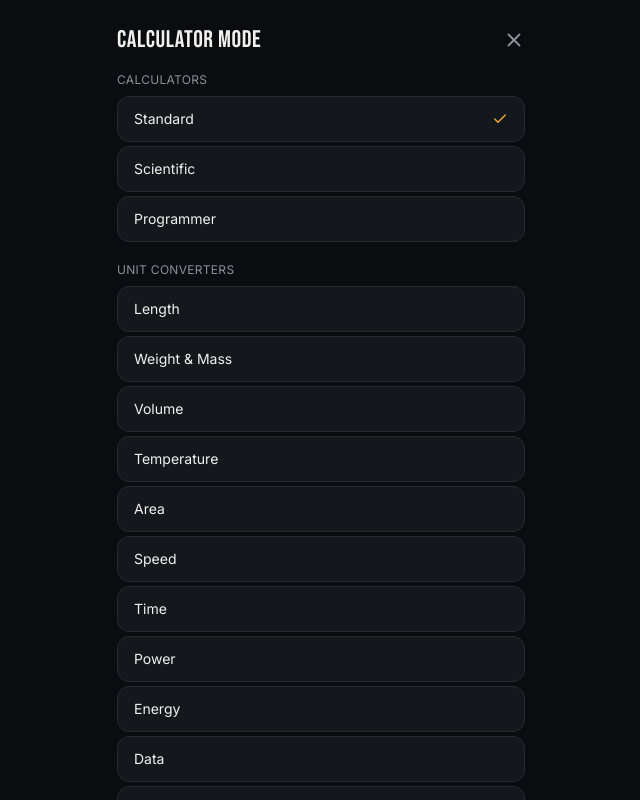
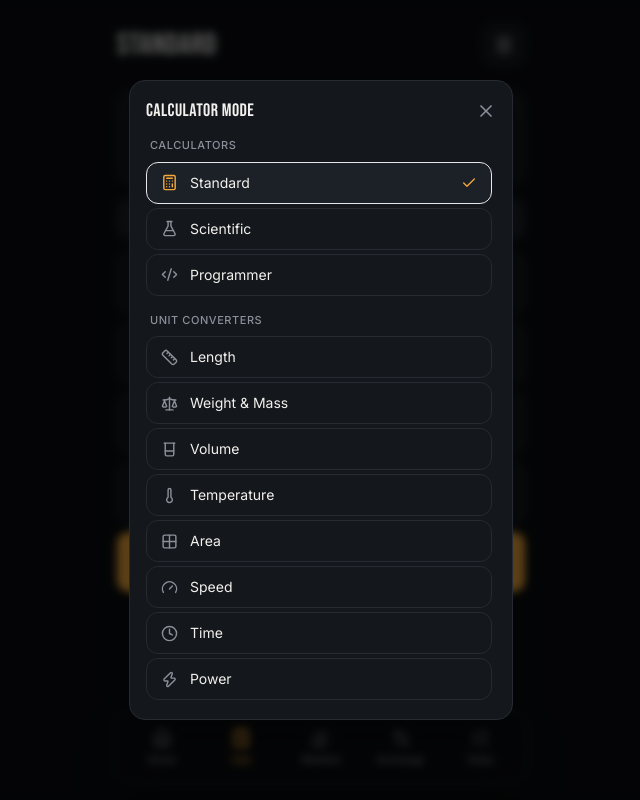
Before and after one commit to AbelXeon/DayFlow, a Next.js app: page /calculator in a window 1280 px wide. Both pictures are taken after a click on the button 823 px from the left and 45 px from the top of the page. Shown: the whole page, without its empty margins (319-959 px from the left). Built offline with nearby package versions, Linux system fonts and the light colour scheme.

Commit message:
make the ui intering

```diff
--- a/app/calculator/page.tsx
+++ b/app/calculator/page.tsx
@@ -1,6 +1,6 @@
 "use client";
 
-import { useState } from "react";
+import { useMemo, useState } from "react";
 import { Menu } from "lucide-react";
 import CalcMenuSheet, { CalcMode } from "@/components/calculator/CalcMenuSheet";
 import UnitConverterView from "@/components/calculator/UnitConverterView";
@@ -20,9 +20,26 @@ const padBasic = [
 
 function StandardView() {
   const [display, setDisplay] = useState("0");
+
+  const liveResult = useMemo(() => {
+    try {
+      const expr = display.replace(/×/g, "*").replace(/÷/g, "/").replace(/−/g, "-");
+      if (!/^[0-9+\-*/. %()]+$/.test(expr)) return null;
+      // eslint-disable-next-line no-new-func
+      const res = Function(`"use strict"; return (${expr})`)();
+      if (typeof res === "number" && isFinite(res) && String(res) !== display) {
+        return String(res);
+      }
+      return null;
+    } catch {
+      return null;
+    }
+  }, [display]);
+
   function insert(val: string) {
     setDisplay((d) => (d === "0" ? val : d + val));
   }
+
   function calculate() {
     try {
       const expr = display.replace(/×/g, "*").replace(/÷/g, "/").replace(/−/g, "-");
@@ -33,12 +50,18 @@ function StandardView() {
       setDisplay("Error");
     }
   }
+
   function clear() { setDisplay("0"); }
   function backspace() { setDisplay((d) => (d.length <= 1 ? "0" : d.slice(0, -1))); }
 
   return (
     <div className="px-5 pt-6">
-      <div className="rounded-2xl border border-border bg-surface p-5 mb-3 min-h-[6rem] flex items-end">
+      <div className="rounded-2xl border border-border bg-surface p-5 mb-3 min-h-[6rem] flex flex-col justify-end">
+        {liveResult !== null && (
+          <p className="font-mono text-muted text-sm text-right break-all w-full mb-1">
+            = {liveResult}
+          </p>
+        )}
         <p className="font-mono text-data text-3xl text-right break-all w-full">{display}</p>
       </div>
       <div className="flex gap-2 mb-3">
--- a/components/calculator/CalcMenuSheet.tsx
+++ b/components/calculator/CalcMenuSheet.tsx
@@ -2,12 +2,49 @@
 
 import { createPortal } from "react-dom";
 import { useEffect, useState } from "react";
-import { X, Check } from "lucide-react";
+import {
+  X,
+  Check,
+  Calculator,
+  FlaskConical,
+  Code2,
+  Ruler,
+  Scale,
+  Beaker,
+  Thermometer,
+  Grid2x2,
+  Gauge,
+  Clock,
+  Zap,
+  Flame,
+  HardDrive,
+  Wind,
+  Compass,
+  type LucideIcon,
+} from "lucide-react";
 
 export type CalcMode =
   | "standard" | "scientific" | "programmer"
   | "length" | "mass" | "volume" | "area" | "speed"
   | "time" | "power" | "energy" | "data" | "pressure" | "angle" | "temperature";
+
+const modeIcons: Record<CalcMode, LucideIcon> = {
+  standard: Calculator,
+  scientific: FlaskConical,
+  programmer: Code2,
+  length: Ruler,
+  mass: Scale,
+  volume: Beaker,
+  temperature: Thermometer,
+  area: Grid2x2,
+  speed: Gauge,
+  time: Clock,
+  power: Zap,
+  energy: Flame,
+  data: HardDrive,
+  pressure: Wind,
+  angle: Compass,
+};
 
 const groups: { label: string; items: { id: CalcMode; label: string }[] }[] = [
   {
@@ -50,27 +87,67 @@ export default function CalcMenuSheet({
   if (!mounted || !open) return null;
 
   return createPortal(
-    <div style={{ backgroundColor: "#0a0c0f" }} className="fixed inset-0 z-[999] flex flex-col">
-      <div className="mx-auto w-full max-w-md flex flex-col flex-1 px-5 pt-6 min-h-0">
-        <div className="flex items-center justify-between pb-4">
-          <h2 className="font-display text-2xl tracking-wide">Calculator mode</h2>
-          <button onClick={onClose} className="text-muted"><X size={22} /></button>
+    <div
+      onClick={onClose}
+      className="fixed inset-0 z-[999] flex items-center justify-center p-4 bg-black/60 backdrop-blur-sm"
+    >
+      <style>{`
+        .sheet-scroll::-webkit-scrollbar {
+          width: 4px;
+        }
+        .sheet-scroll::-webkit-scrollbar-track {
+          background: transparent;
+        }
+        .sheet-scroll::-webkit-scrollbar-thumb {
+          background: rgba(255, 255, 255, 0.12);
+          border-radius: 9999px;
+        }
+        .sheet-scroll::-webkit-scrollbar-thumb:hover {
+          background: rgba(255, 255, 255, 0.25);
+        }
+        .sheet-scroll {
+          scrollbar-width: thin;
+          scrollbar-color: rgba(255, 255, 255, 0.12) transparent;
+        }
+      `}</style>
+
+      <div
+        onClick={(e) => e.stopPropagation()}
+        className="w-full max-w-sm rounded-2xl border border-border bg-surface p-4 shadow-2xl flex flex-col max-h-[80vh]"
+      >
+        <div className="flex items-center justify-between pb-3">
+          <h2 className="font-display text-lg tracking-wide">Calculator mode</h2>
+          <button onClick={onClose} className="text-muted hover:text-text transition-colors">
+            <X size={20} />
+          </button>
         </div>
-        <div className="flex-1 overflow-y-auto pb-6">
+
+        <div className="flex-1 overflow-y-auto pr-1 sheet-scroll min-h-0">
           {groups.map((g) => (
-            <div key={g.label} className="mb-5">
-              <p className="text-muted text-xs mb-2 uppercase tracking-wide">{g.label}</p>
+            <div key={g.label} className="mb-4">
+              <p className="text-muted text-[11px] mb-2 uppercase tracking-wider px-1 font-medium">{g.label}</p>
               <div className="space-y-1">
-                {g.items.map((item) => (
-                  <button
-                    key={item.id}
-                    onClick={() => { onSelect(item.id); onClose(); }}
-                    className="w-full text-left rounded-xl px-4 py-3 text-sm bg-surface border border-border flex items-center justify-between"
-                  >
-                    {item.label}
-                    {selected === item.id && <Check size={16} className="text-accent" />}
-                  </button>
-                ))}
+                {g.items.map((item) => {
+                  const Icon = modeIcons[item.id] || Calculator;
+                  const isSelected = selected === item.id;
+                  return (
+                    <button
+                      key={item.id}
+                      onClick={() => { onSelect(item.id); onClose(); }}
+                      className={`w-full text-left rounded-xl px-3.5 py-2.5 text-sm border flex items-center justify-between transition-colors ${
+                        isSelected
+                          ? "bg-surface-elevated border-accent/50 text-text"
+                          : "bg-surface hover:bg-surface-elevated border-border text-text"
+                      }`}
+                    >
+                      <div className="flex items-center gap-3">
+                        <Icon size={17} className={isSelected ? "text-accent" : "text-muted"} />
+                        <span>{item.label}</span>
+                      </div>
+                      {isSelected && <Check size={16} className="text-accent flex-shrink-0" />}
+                    </button>
+                  );
+                })}
               </div>
             </div>
           ))}
--- a/components/calculator/ScientificView.tsx
+++ b/components/calculator/ScientificView.tsx
@@ -1,6 +1,6 @@
 "use client";
 
-import { useState } from "react";
+import { useMemo, useState } from "react";
 import { math, simpsonIntegrate, numericLimit } from "@/lib/scientificMath";
 
 const categories = {
@@ -28,6 +28,20 @@ export default function ScientificView() {
   const [cat, setCat] = useState<Cat>("Basic");
   const [showCalculus, setShowCalculus] = useState(false);
   const [bound, setBound] = useState({ a: "0", b: "1" });
+
+  const liveResult = useMemo(() => {
+    try {
+      const expr = toMathExpr(display);
+      const res = math.evaluate(expr);
+      const formatted = math.format(res, { precision: 10 });
+      if (formatted && formatted !== display && typeof res !== "function") {
+        return String(formatted);
+      }
+      return null;
+    } catch {
+      return null;
+    }
+  }, [display]);
 
   function insert(val: string) {
     setDisplay((d) => (d === "0" && !["(", "√(", "π", "e"].includes(val) ? val : d + val));
@@ -70,7 +84,12 @@ export default function ScientificView() {
 
   return (
     <div className="px-5 pt-6">
-      <div className="rounded-2xl border border-border bg-surface p-4 mb-2 min-h-[5rem] flex items-end">
+      <div className="rounded-2xl border border-border bg-surface p-4 mb-2 min-h-[5rem] flex flex-col justify-end">
+        {liveResult !== null && (
+          <p className="font-mono text-muted text-xs text-right break-all w-full mb-0.5">
+            = {liveResult}
+          </p>
+        )}
         <p className="font-mono text-data text-2xl text-right break-all w-full">{display}</p>
       </div>
 
```
